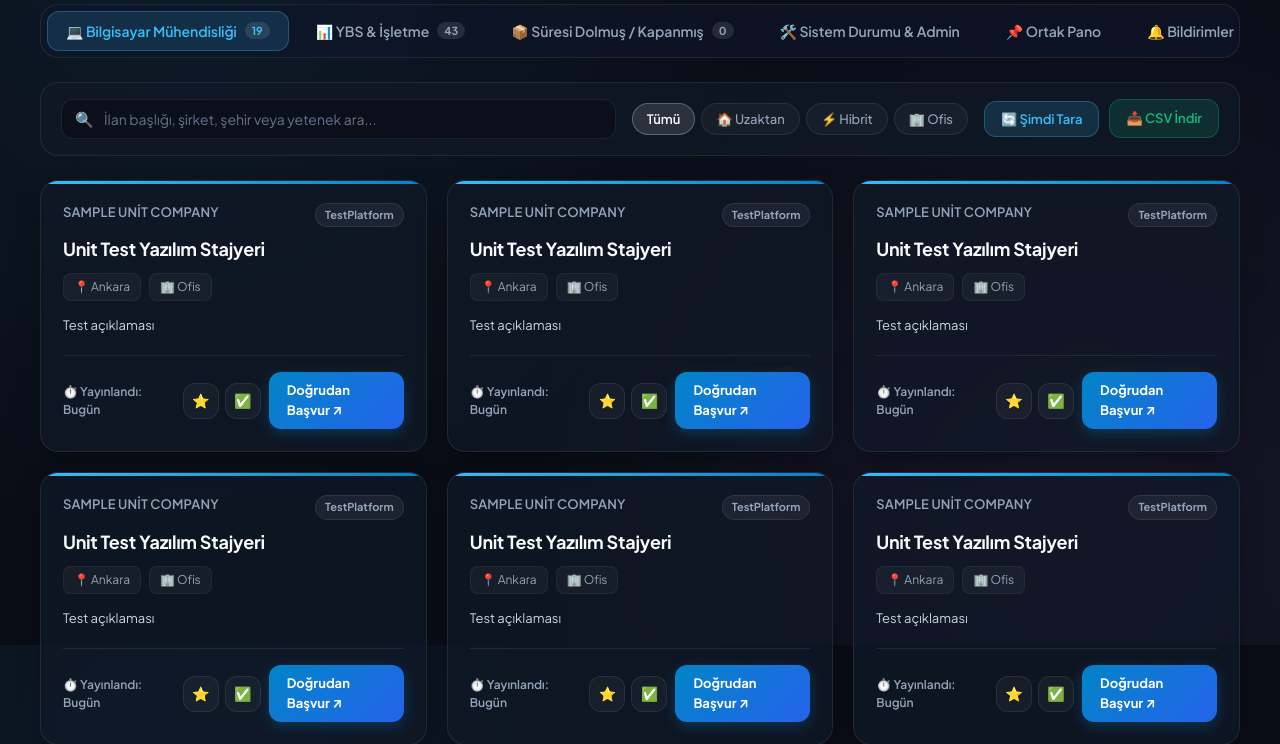
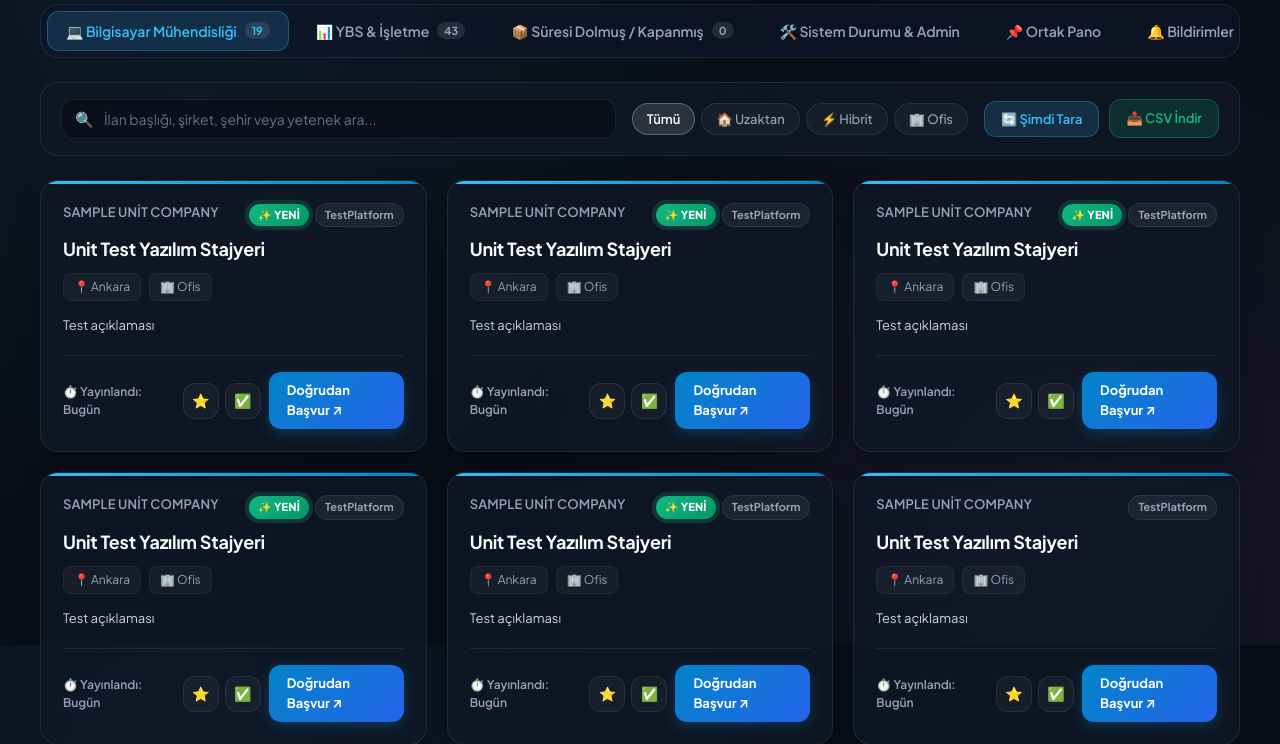
Before and after one commit to yusflhan-a11y/staj_radar, a Flask app: page / in a window 1280 px wide. Shown: the part 155-899 px from the top of the page. Run offline with Flask 3, Linux system fonts and the light colour scheme; data comes from the database, SQL or seed files in the repository; both versions use the stored data as it was after the commit.

Commit message:
Add files via upload

```diff
--- a/staj_radar/app.py
+++ b/staj_radar/app.py
@@ -45,6 +45,23 @@ start_scheduler()
 @app.route("/")
 def index():
     return render_template("index.html")
+
+@app.route("/robots.txt")
+def robots_txt():
+    content = "User-agent: *\nAllow: /\nSitemap: https://stajradar.com/sitemap.xml\n"
+    return Response(content, mimetype="text/plain")
+
+@app.route("/sitemap.xml")
+def sitemap_xml():
+    xml = """<?xml version="1.0" encoding="UTF-8"?>
+<urlset xmlns="http://www.sitemaps.org/schemas/sitemap/0.9">
+  <url>
+    <loc>https://stajradar.com/</loc>
+    <changefreq>hourly</changefreq>
+    <priority>1.0</priority>
+  </url>
+</urlset>"""
+    return Response(xml, mimetype="application/xml")
 
 @app.route("/api/jobs", methods=["GET"])
 def api_get_jobs():
--- a/staj_radar/database.py
+++ b/staj_radar/database.py
@@ -509,9 +509,23 @@ def get_jobs(category=None, search=None, work_type=None, status=None, platform=N
     query += " ORDER BY created_at DESC LIMIT ? OFFSET ?"
     params.extend([limit, offset])
 
+    # Fetch latest scan start timestamp to flag jobs added in the latest scan
+    cursor.execute("SELECT started_at FROM scans ORDER BY id DESC LIMIT 1")
+    latest_scan_row = cursor.fetchone()
+    latest_scan_start = latest_scan_row["started_at"] if latest_scan_row else None
+
     cursor.execute(query, params)
     rows = cursor.fetchall()
-    jobs = [dict(row) for row in rows]
+    jobs = []
+    for row in rows:
+        job_dict = dict(row)
+        created_at = job_dict.get("created_at") or ""
+        # Mark as new if created during or after the latest scan start
+        if latest_scan_start and created_at and created_at >= latest_scan_start:
+            job_dict["is_new_scan"] = 1
+        else:
+            job_dict["is_new_scan"] = 0
+        jobs.append(job_dict)
 
     conn.close()
     return jobs
--- a/staj_radar/templates/index.html
+++ b/staj_radar/templates/index.html
@@ -3,8 +3,24 @@
 <head>
     <meta charset="UTF-8">
     <meta name="viewport" content="width=device-width, initial-scale=1.0">
-    <title>Staj Radar | Canlı Yazılım & YBS Staj İlanları</title>
-    <meta name="description" content="Bilgisayar Mühendisliği ve Yönetim Bilişim Sistemleri (YBS / İşletme) öğrencileri için 6 saatte bir güncellenen doğrudan başvurulabilir staj ilanları.">
+    <title>Staj Radar | Canlı Yazılım, Bilgisayar Mühendisliği & YBS Staj İlanları</title>
+    <meta name="description" content="Bilgisayar Mühendisliği ve Yönetim Bilişim Sistemleri (YBS / İşletme) öğrencileri için 6 saatte bir güncellenen doğrudan başvurulabilir yazılım ve IT staj ilanları platformu.">
+    <meta name="keywords" content="staj ilanları, bilgisayar mühendisliği stajı, ybs staj ilanları, yazılım stajı, backend staj, frontend staj, veri analitiği stajı, staj radar">
+    <meta name="robots" content="index, follow">
+    <link rel="icon" type="image/png" href="/static/logo.png">
+    <link rel="apple-touch-icon" href="/static/logo.png">
+
+    <!-- Open Graph / Social Media Sharing -->
+    <meta property="og:type" content="website">
+    <meta property="og:title" content="Staj Radar | Güncel Yazılım & YBS Staj İlanları">
+    <meta property="og:description" content="6 saatte bir otomatik güncellenen doğrudan başvurulabilir Bilgisayar Mühendisliği ve YBS staj fırsatları.">
+    <meta property="og:image" content="/static/logo.png">
+
+    <!-- Twitter Card -->
+    <meta name="twitter:card" content="summary_large_image">
+    <meta name="twitter:title" content="Staj Radar | Güncel Yazılım & YBS Staj İlanları">
+    <meta name="twitter:description" content="Bilgisayar Mühendisliği ve YBS öğrencileri için güncel ve doğrulanmış staj fırsatları.">
+    <meta name="twitter:image" content="/static/logo.png">
 
     <!-- Typography & Icons -->
     <link rel="preconnect" href="https://fonts.googleapis.com">
@@ -548,6 +564,28 @@
             border: 1px solid var(--border-subtle);
             color: var(--text-muted);
             white-space: nowrap;
+        }
+
+        .badge-new-scan {
+            font-size: 11px;
+            font-weight: 800;
+            padding: 3px 9px;
+            border-radius: var(--radius-full);
+            background: linear-gradient(135deg, #10b981, #059669);
+            color: #ffffff;
+            box-shadow: 0 0 12px rgba(16, 185, 129, 0.45);
+            display: inline-flex;
+            align-items: center;
+            gap: 4px;
+            letter-spacing: 0.02em;
+            animation: pulse-badge 2s infinite;
+            white-space: nowrap;
+        }
+
+        @keyframes pulse-badge {
+            0% { box-shadow: 0 0 0 0 rgba(16, 185, 129, 0.7); }
+            70% { box-shadow: 0 0 0 6px rgba(16, 185, 129, 0); }
+            100% { box-shadow: 0 0 0 0 rgba(16, 185, 129, 0); }
         }
 
         .job-title {
@@ -1267,7 +1305,10 @@
                         <div>
                             <div class="card-top">
                                 <span class="company-name">${escapeHtml(job.company)}</span>
-                                <span class="platform-badge">${escapeHtml(job.platform)} ${isExpired ? '(Kapanmış)' : ''}</span>
+                                <div style="display:flex; gap:6px; align-items:center;">
+                                    ${job.is_new_scan ? '<span class="badge-new-scan" title="Son taramada yeni eklendi">✨ YENİ</span>' : ''}
+                                    <span class="platform-badge">${escapeHtml(job.platform)} ${isExpired ? '(Kapanmış)' : ''}</span>
+                                </div>
                             </div>
                             <h2 class="job-title">${escapeHtml(job.title)}</h2>
 
```
Also changed, not shown: staj_radar/staj_radar.db.
